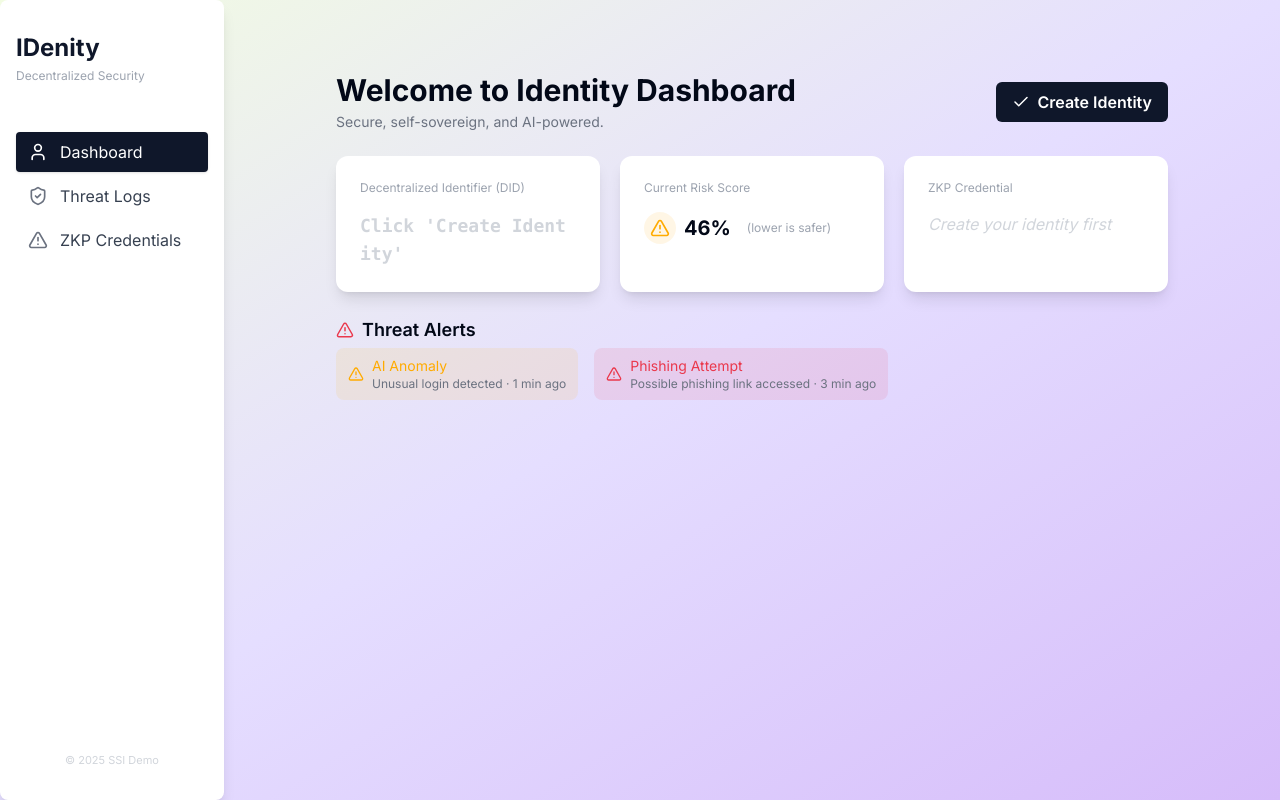
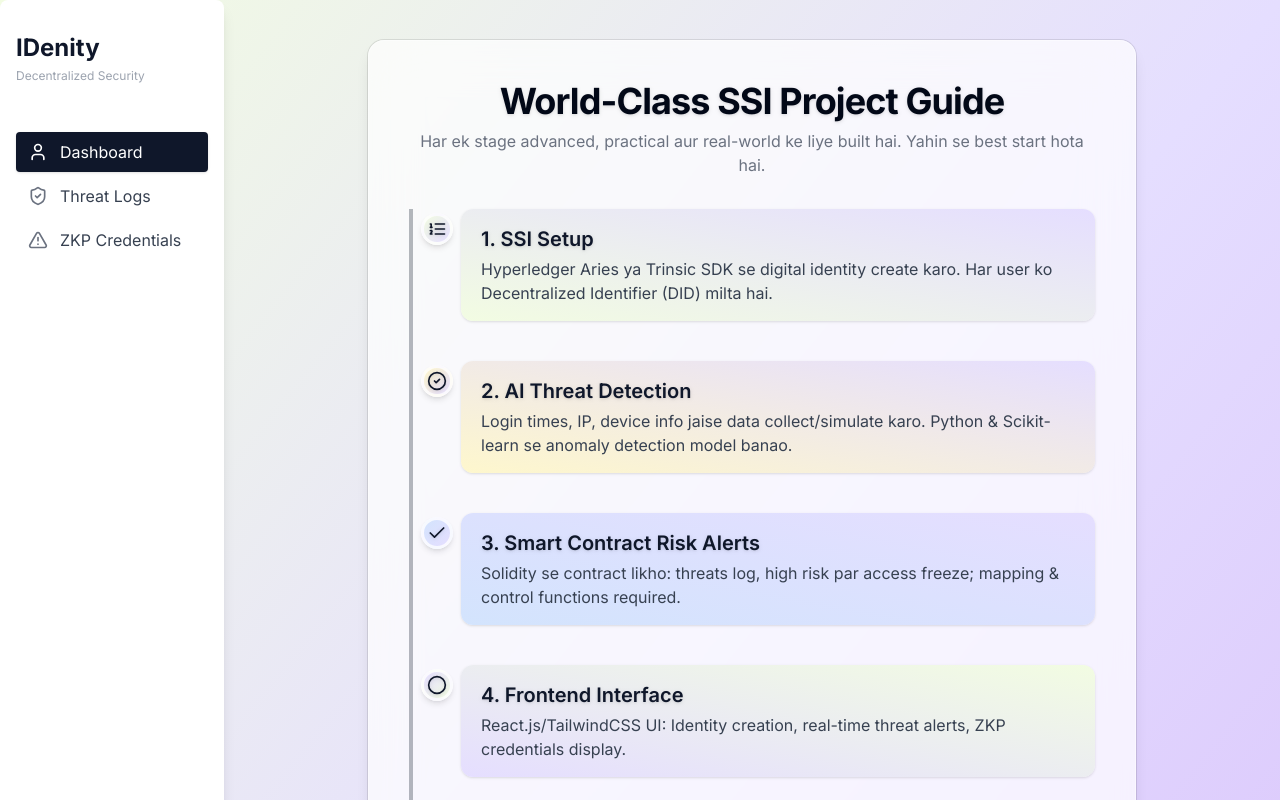
Before and after one commit to Psycho2395/SovereignGuard, a React (Vite) app: page / in a window 1280 px wide. Shown: the top 800 px of the page. Built offline with nearby package versions, Linux system fonts and the light colour scheme.

Commit message:
feat: Implement step-by-step component
Create a React component to display the step-by-step plan, ensuring a high-quality implementation.

```diff
--- /dev/null
+++ b/src/components/StepByStepGuide.tsx
@@ -0,0 +1,91 @@
+
+import { CircleCheck, ListOrdered, ArrowDown, Circle, Check } from "lucide-react";
+
+const steps = [
+  {
+    icon: ListOrdered,
+    title: "1. SSI Setup",
+    desc: "Hyperledger Aries ya Trinsic SDK se digital identity create karo. Har user ko Decentralized Identifier (DID) milta hai.",
+    color: "from-[#F2FCE2] to-[#E5DEFF]",
+  },
+  {
+    icon: CircleCheck,
+    title: "2. AI Threat Detection",
+    desc: "Login times, IP, device info jaise data collect/simulate karo. Python & Scikit-learn se anomaly detection model banao.",
+    color: "from-[#FEF7CD] to-[#E5DEFF]",
+  },
+  {
+    icon: Check,
+    title: "3. Smart Contract Risk Alerts",
+    desc: "Solidity se contract likho: threats log, high risk par access freeze; mapping & control functions required.",
+    color: "from-[#D3E4FD] to-[#E5DEFF]",
+  },
+  {
+    icon: Circle,
+    title: "4. Frontend Interface",
+    desc: "React.js/TailwindCSS UI: Identity creation, real-time threat alerts, ZKP credentials display.",
+    color: "from-[#E5DEFF] to-[#F2FCE2]",
+  },
+  {
+    icon: CircleCheck,
+    title: "5. Integration",
+    desc: "FastAPI backend: AI model, logs, threat signals to contract. Frontend me ethers.js se blockchain connect.",
+    color: "from-[#F2FCE2] to-[#D6BCFA]",
+  },
+  {
+    icon: ArrowDown,
+    title: "6. Final Touches",
+    desc: "Behavioral biometrics, phishing sim, dashboard risk score, Polygon ID DID. Sab kuch polish & demo ready!",
+    color: "from-[#FEF7CD] to-[#F1F0FB]",
+  },
+];
+
+const StepByStepGuide = () => (
+  <section
+    className="w-full max-w-3xl mx-auto mb-10 relative z-10 px-2 sm:px-0"
+    aria-label="Project Plan Step by Step"
+  >
+    <div className="rounded-2xl bg-white/70 dark:bg-black/60 backdrop-blur-xl shadow-lg p-6 sm:p-10 border border-white/40 ring-1 ring-black/10">
+      <div className="mb-8 text-center">
+        <h2 className="text-3xl md:text-4xl font-bold tracking-tight text-gradient-primary drop-shadow">
+          World-Class SSI Project Guide
+        </h2>
+        <div className="mt-2 text-base text-gray-500 dark:text-gray-300">
+          Har ek stage advanced, practical aur real-world ke liye built hai. Yahin se best start hota hai.
+        </div>
+      </div>
+      <ol className="relative border-l-4 border-primary/30 pl-8 space-y-0">
+        {steps.map((step, idx) => (
+          <li
+            key={step.title}
+            className="relative pb-10 group last:pb-0 flex items-start"
+          >
+            {/* Step Marker */}
+            <span className={`
+              absolute -left-6 top-1 w-8 h-8 flex items-center justify-center rounded-full bg-gradient-to-br ${step.color} shadow-md group-hover:scale-105 transition-transform
+              border-[3px] ${idx === steps.length-1
+                ? "border-success"
+                : "border-white/80 dark:border-white/30"}
+            `}>
+              <step.icon size={20} className="text-primary drop-shadow" aria-hidden />
+            </span>
+            <div className={`
+              flex flex-col
+              bg-gradient-to-tr ${step.color}
+              bg-opacity-40 rounded-xl px-5 py-4 ml-4 shadow
+              group-hover:shadow-xl transition-all
+              w-full
+            `}>
+              <div className="flex items-center gap-2 mb-1">
+                <span className="font-semibold text-lg md:text-xl text-primary drop-shadow">{step.title}</span>
+              </div>
+              <span className="text-gray-700 dark:text-gray-200 text-base">{step.desc}</span>
+            </div>
+          </li>
+        ))}
+      </ol>
+    </div>
+  </section>
+);
+
+export default StepByStepGuide;
--- a/src/pages/Index.tsx
+++ b/src/pages/Index.tsx
@@ -1,4 +1,3 @@
-
 // SSI Security Dashboard shell UI
 
 import { useState } from "react";
@@ -6,6 +5,7 @@ import Sidebar from "../components/Sidebar";
 import Dashboard from "../components/Dashboard";
 import ThreatLog from "../components/ThreatLog";
 import ZkpCredentialCard from "../components/ZkpCredentialCard";
+import StepByStepGuide from "../components/StepByStepGuide";
 
 const sections = ["Dashboard", "Threat Logs", "ZKP Credentials"];
 
@@ -16,6 +16,8 @@ const Index = () => {
       <Sidebar selected={selected} onSelect={setSelected} />
       <main className="flex-1 overflow-x-auto">
         <div className="max-w-4xl mx-auto px-4 py-10">
+          {/* Add world-class Step-by-Step guide at TOP */}
+          <StepByStepGuide />
           {selected === "Dashboard" && <Dashboard />}
           {selected === "Threat Logs" && <ThreatLog />}
           {selected === "ZKP Credentials" && (
```
